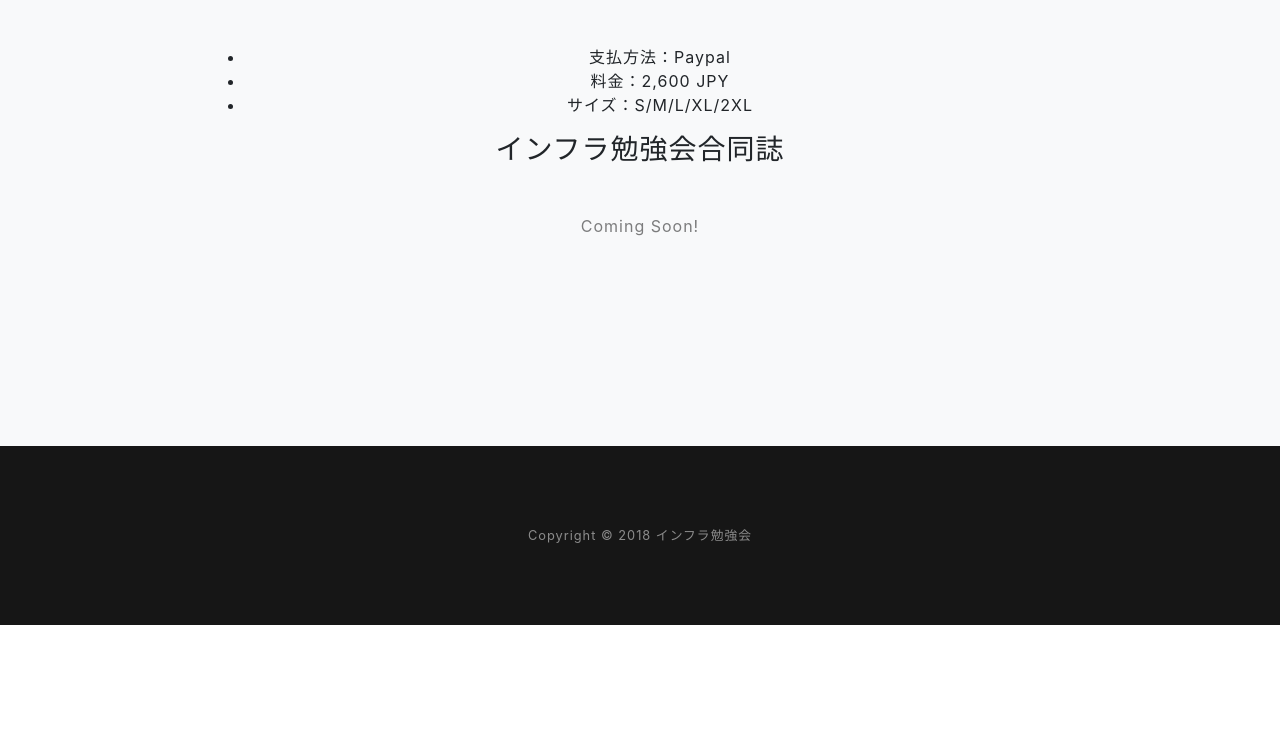
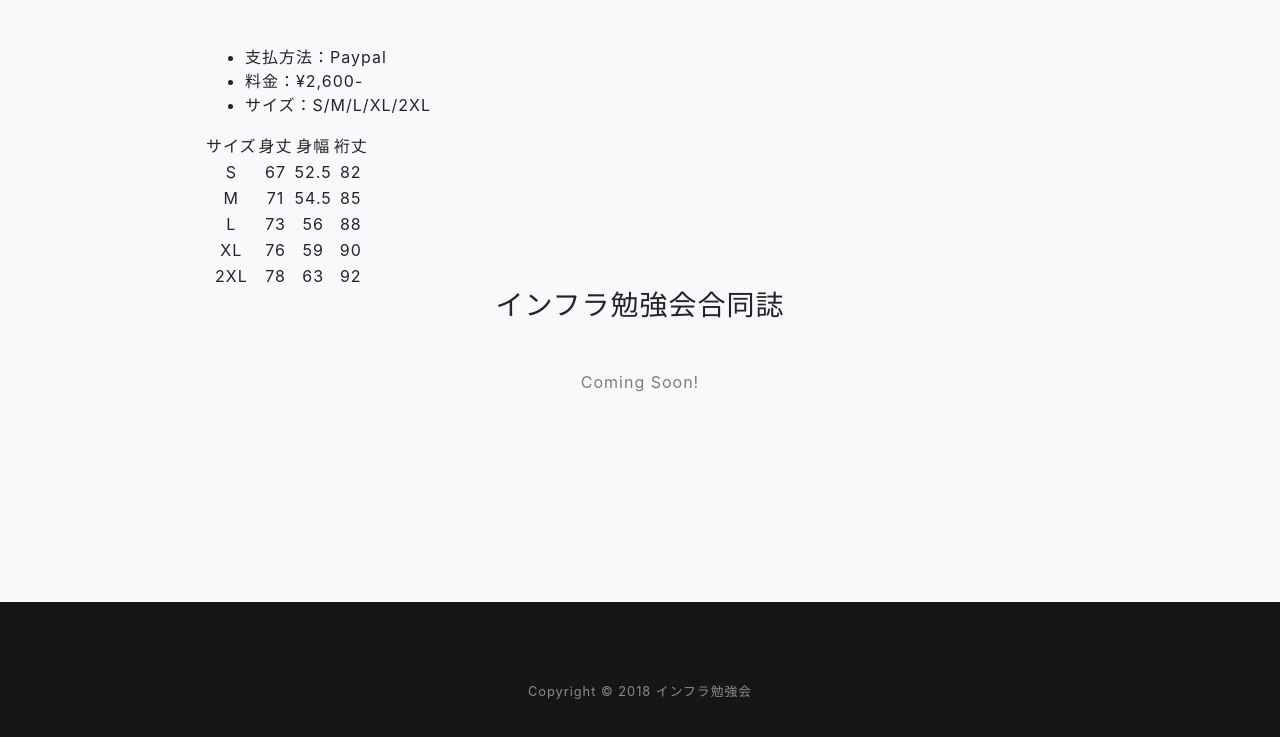
Before and after one commit to infra-workshop/infra-study-summit, a website with bundled scripts: page index.html in a window 1280 px wide. Shown: the part 6240-6977 px from the top of the page. Before the commit the page ends 6865 px from the top, so only its background shows below. Built offline with nearby package versions, Linux system fonts and the light colour scheme; a small style sheet from the web is missing.

Commit message:
Update index.html
サイズ表を追記

```diff
--- a/index.html
+++ b/index.html
@@ -175,11 +175,51 @@
                 <h3 class="text-black mb-lg-5">1周年記念パーカー</h3>
                 <p class="text-black-50 mb-lg-5">インフラ勉強会の1周年を祝しましてパーカーを作製いたします。販売方法は<b>前金支払の完全受注生産</b>となります。</p>
                 <p class="text-black-50 mb-lg-5"><img src="./img/hoodie_design.png"></p>
-                <ul>
+                <ul class="text-left">
                   <li>支払方法：Paypal</li>
-                  <li>料金：2,600 JPY</li>
+                  <li>料金：¥2,600-</li>
                   <li>サイズ：S/M/L/XL/2XL</li>
                 </ul>
+                <table>
+	                <tbody>
+		                <tr>
+			                <td>サイズ</td>
+			                <td>身丈</td>
+			                <td>身幅</td>
+			                <td>裄丈</td>
+		                </tr>
+		                <tr>
+			                <td>S</td>
+			                <td>67</td>
+			                <td>52.5</td>
+			                <td>82</td>
+		                </tr>
+		                <tr>
+			                <td>M</td>
+			                <td>71</td>
+			                <td>54.5</td>
+			                <td>85</td>
+		                </tr>
+		                <tr>
+			                <td>L</td>
+			                <td>73</td>
+			                <td>56</td>
+			                <td>88</td>
+		                </tr>
+		                <tr>
+			                <td>XL</td>
+			                <td>76</td>
+			                <td>59</td>
+			                <td>90</td>
+		                </tr>
+		                <tr>
+			                <td>2XL</td>
+			                <td>78</td>
+			                <td>63</td>
+			                <td>92</td>
+		                </tr>
+	                </tbody>
+                </table>
               </div>
             </div>
             <div class="container d-flex h-100 align-items-center">
```
